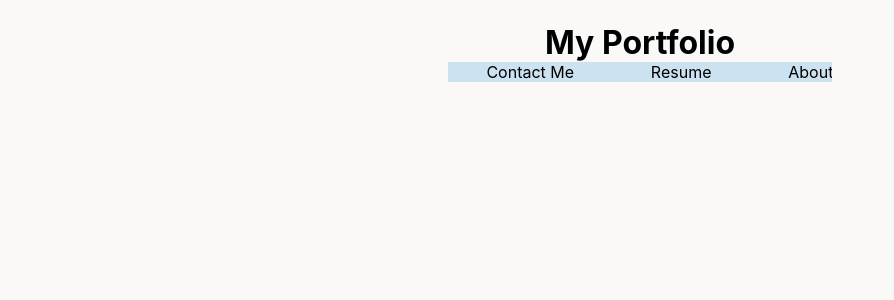
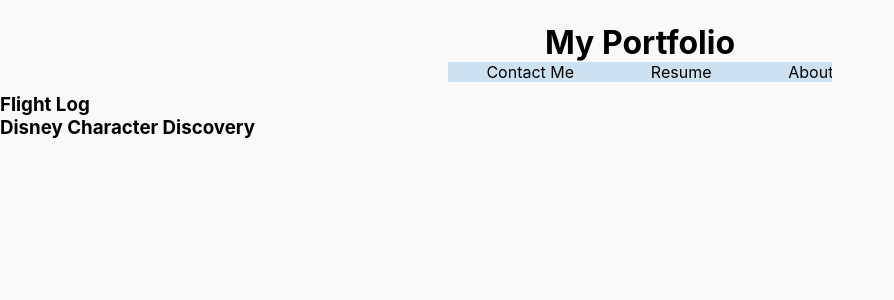
Before and after one commit to cadechaney/personal-profile, a React (Create React App) app: page /portfolio in a window 1280 px wide. Shown: the top 300 px of the page, without its empty margins (0-894 px from the left). Built offline with nearby package versions, Linux system fonts and the light colour scheme.

Commit message:
Add new classname names to portfolio skeleton

```diff
--- a/src/components/Portfolio/Portfolio.tsx
+++ b/src/components/Portfolio/Portfolio.tsx
@@ -12,17 +12,19 @@ const Portfolio: React.FC<PortfolioProps> = ({ portfolioTitle }) => {
   return (
     <>
       <Header name={portfolioTitle}/>
-      <section className='info-container'>
-        <div className='info-card-1'>
+      <section className='portfolio-container'>
+        <div className='portfolio-card-1'>
           {/* <img className='teaching-video' src={teachingVideo}></img> */}
-          <article className='details-1'>
+          <article className='details-section-1'>
+            <h1>Flight Log</h1>
             <h3>
 
             </h3>
           </article>
         </div>
-        <div className='info-card-2'>
-          <article className='details-2'>
+        <div className='portfolio-card-2'>
+          <article className='details-section-2'>
+            <h1>Disney Character Discovery</h1>
             <h3>
             </h3>
           </article>
```
